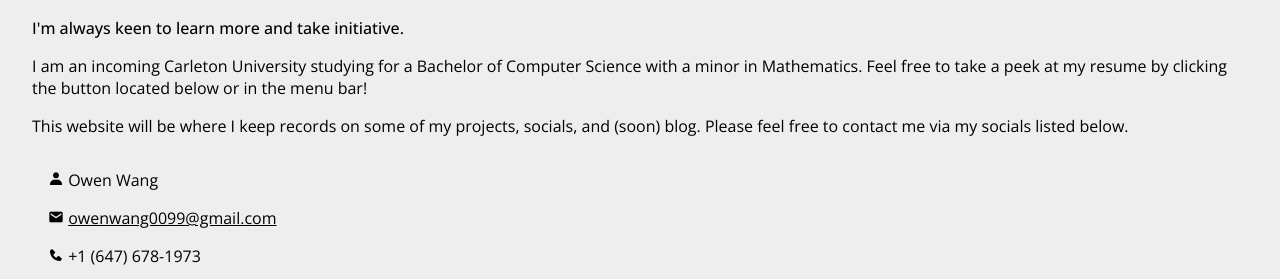
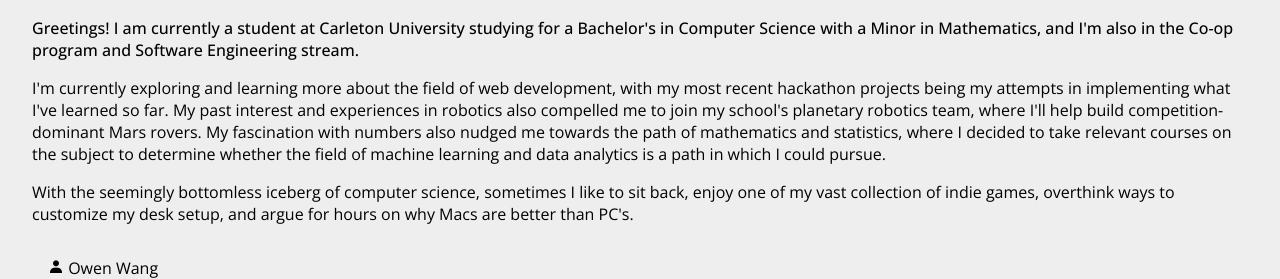
Before and after one commit to wang-owen/wang-owen.github.io, a plain HTML site: page index.html in a window 1280 px wide. Shown: the part 954-1233 px from the top of the page. Drawn offline with nearby package versions, Linux system fonts and the light colour scheme; a script that the page names is missing.

Commit message:
Update index.html

```diff
--- a/index.html
+++ b/index.html
@@ -46,17 +46,29 @@
           <br />
           <div id="about-text">
             <h2>About Me</h2>
-            <h3>I'm always keen to learn more and take initiative.</h3>
+            <h3>
+              Greetings! I am currently a student at Carleton University
+              studying for a Bachelor's in Computer Science with a Minor in
+              Mathematics, and I'm also in the Co-op program and Software
+              Engineering stream.
+            </h3>
             <p>
-              I am an incoming Carleton University studying for a Bachelor of
-              Computer Science with a minor in Mathematics. Feel free to take a
-              peek at my resume by clicking the button located below or in the
-              menu bar!
+              I'm currently exploring and learning more about the field of web
+              development, with my most recent hackathon projects being my
+              attempts in implementing what I've learned so far. My past
+              interest and experiences in robotics also compelled me to join my
+              school's planetary robotics team, where I'll help build
+              competition-dominant Mars rovers. My fascination with numbers also
+              nudged me towards the path of mathematics and statistics, where I
+              decided to take relevant courses on the subject to determine
+              whether the field of machine learning and data analytics is a path
+              in which I could pursue.
             </p>
             <p>
-              This website will be where I keep records on some of my projects,
-              socials, and (soon) blog. Please feel free to contact me via my
-              socials listed below.
+              With the seemingly bottomless iceberg of computer science,
+              sometimes I like to sit back, enjoy one of my vast collection of
+              indie games, overthink ways to customize my desk setup, and argue
+              for hours on why Macs are better than PC's.
             </p>
           </div>
           <div id="about-contact">
@@ -71,8 +83,8 @@
               >
             </div>
             <div class="contact-container">
-              <i class="bx bxs-phone"></i>
-              +1 (647) 678-1973
+              <i class="bx bxl-linkedin"></i>
+              <a href="http://linkedin.com/in/o-wang/" target="_blank">LinkedIn</a>
             </div>
             <div class="contact-container">
               <i class="bx bxl-github"></i>
@@ -103,19 +115,19 @@
               ></a>
             </div>
             <div class="projects-item">
-              <img src="img/JBKRMobile.png" />
-              <h3>JBKR Mobile</h3>
+              <img src="img/stuckdoku.jpg" />
+              <h3>Stuckdoku</h3>
               <a
-                href="https://github.com/wang-owen/JBKR-Mobile"
+                href="https://github.com/wang-owen/Stuckdoku"
                 target="_blank"
                 class="bx bx-link-external bx-flashing"
               ></a>
             </div>
             <div class="projects-item">
-              <img src="img/stuckdoku.jpg" />
-              <h3>Stuckdoku</h3>
+              <img src="img/JBKRMobile.png" />
+              <h3>JBKR Mobile</h3>
               <a
-                href="https://github.com/wang-owen/Stuckdoku"
+                href="https://github.com/wang-owen/JBKR-Mobile"
                 target="_blank"
                 class="bx bx-link-external bx-flashing"
               ></a>
```
